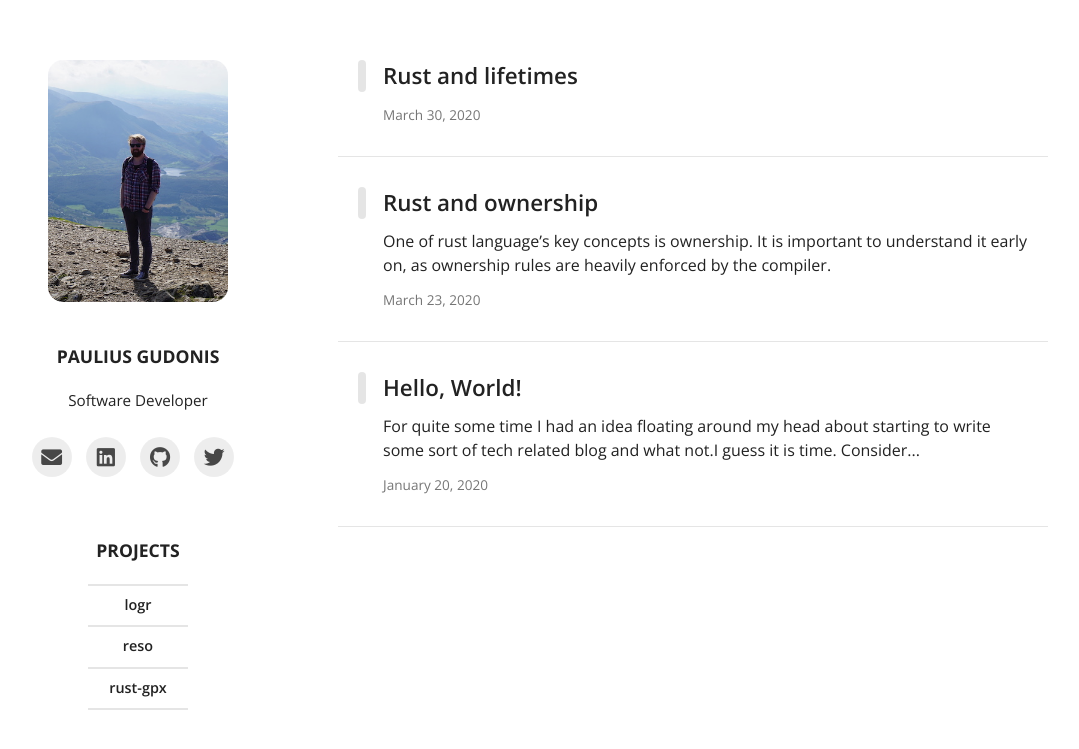
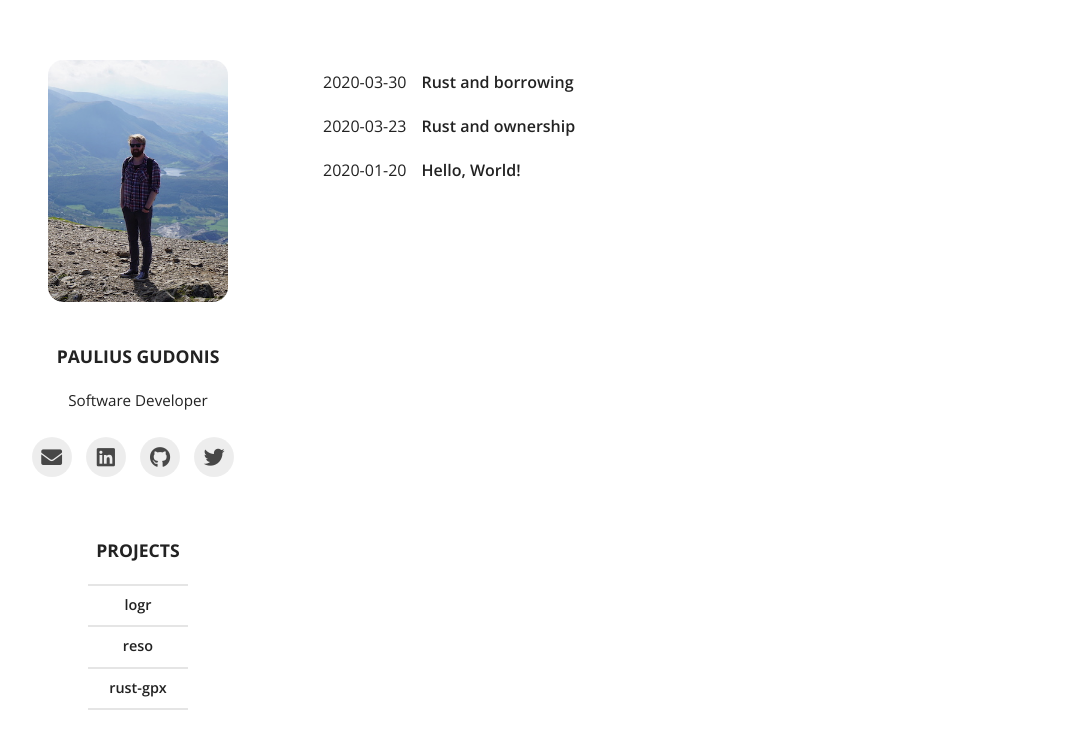
Before and after one commit to nakkht/pgu.dev, a Jekyll site: the page built from index.html, in a window 1280 px wide. Shown: the top 749 px of the page, without its empty margins (132-1211 px from the left). Built offline with Jekyll 4.4.1, drawn with Linux system fonts in a browser that asks for light colours; nearby versions of some CDN libraries; the list of posts is cut into pages by our own code.

Commit message:
Simplified styling for post items on home screen

```diff
--- a/_layouts/home.html
+++ b/_layouts/home.html
@@ -19,20 +19,9 @@ layout: default
     <section id="posts" class="col-md-8">
       {% for post in paginator.posts %}
       <div class="post">
+        <div class="meta"> {{ post.date | date: "%Y-%m-%d" }}</div>
         <a href="{{ post.url | relative_url }}">
-          <div class="post-wrap">
-            <div class="text-warp">
-              <h3 class="title">{{ post.title }}</h3>
-              <p class="excerpt">
-                {% if post.excerpt.size > 50 %}
-                {{ post.excerpt | strip_html | strip_newlines | truncatewords: 30, '...' }}
-                {% endif %}
-              </p>
-              <span class="meta">
-                {{ post.date | date: "%B %-d, %Y" }}
-              </span>
-            </div>
-          </div>
+            <div class="title">{{ post.title }}</div>
         </a>
       </div>
       {% endfor %}
--- /dev/null
+++ b/_posts/2020-03-30-rust-borrowing.md
@@ -0,0 +1,9 @@
+---
+layout: post
+title: Rust and borrowing
+author: Paulius Gudonis
+---
+
+Another important rust language concepts is borrowing. It is important to understand it early on, as ownership rules are heavily enforced by the compiler.
+
+> **Note**: This post is part of a series on Rust language features, including ["ownership"]({% post_url 2020-03-23-rust-ownership %}) and lifetimes ["lifetimes[in the works]"]().
--- a/_sass/layouts/_home.scss
+++ b/_sass/layouts/_home.scss
@@ -33,47 +33,21 @@
     }
     #posts {
         @extend %posts-padding;
+        padding: 30px 0px;
         .post{
             width: 100%;
             overflow: hidden;
-            border-bottom: 1px solid rgba(0,0,0,0.1);
-            padding: 15px 0px;
-            .post-wrap{
-                margin : 15px;
-                margin-left : 45px;
-                .text-warp {
-                    display: inline-block;
-                    .title {
-                        position: relative;
-                        line-height: 2rem;
-                    }
-                    .title::before {
-                        content: "";
-                        position: absolute;
-                        left: -25px;
-                        width: 8px;
-                        background-color: rgba(0,0,0,0.1);
-                        border-radius: 8px;
-                        height: 100%;
-                    }
-                    .excerpt{
-                        margin : 10px 0px;
-                    }
-                    .meta {
-                        color : $text-gray;
-                        font-size: 0.85rem;
-                        margin-right : 10px;
-                    }
-                }
+            padding: 10px 0px;
+            .meta {
+                float: left;
+                padding-right: 15px
+            }
+            .title {
+                display:inline-block;
+                font-weight: 600;
                 &:hover {
-                    .text-warp {
-                        .title {
-                            color: $theme-color;
-                        }
-                        .title::before {
-                            background-color: $theme-color;
-                        }
-                    }
+                    color: $theme-color;
+                    text-decoration: underline;
                 }
             }
         }
```
Also changed, not shown: _drafts/rust-borrowing.md (deleted, +0 -7 lines), _posts/2020-03-23-rust-ownership.md (+1 -1 lines), _drafts/2020-03-30-rust-lifetimes.md (renamed from _posts/2020-03-30-rust-lifetimes.md).
